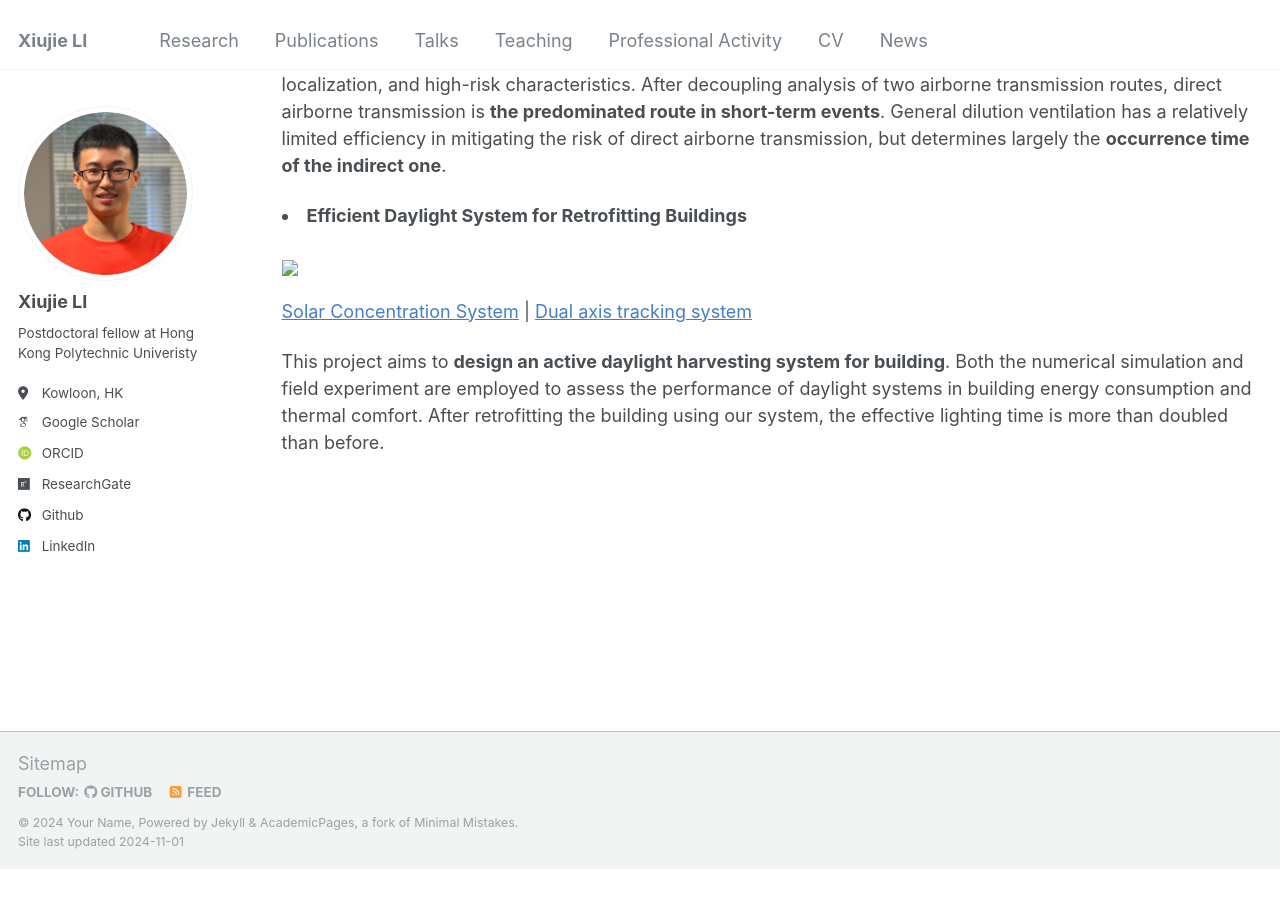
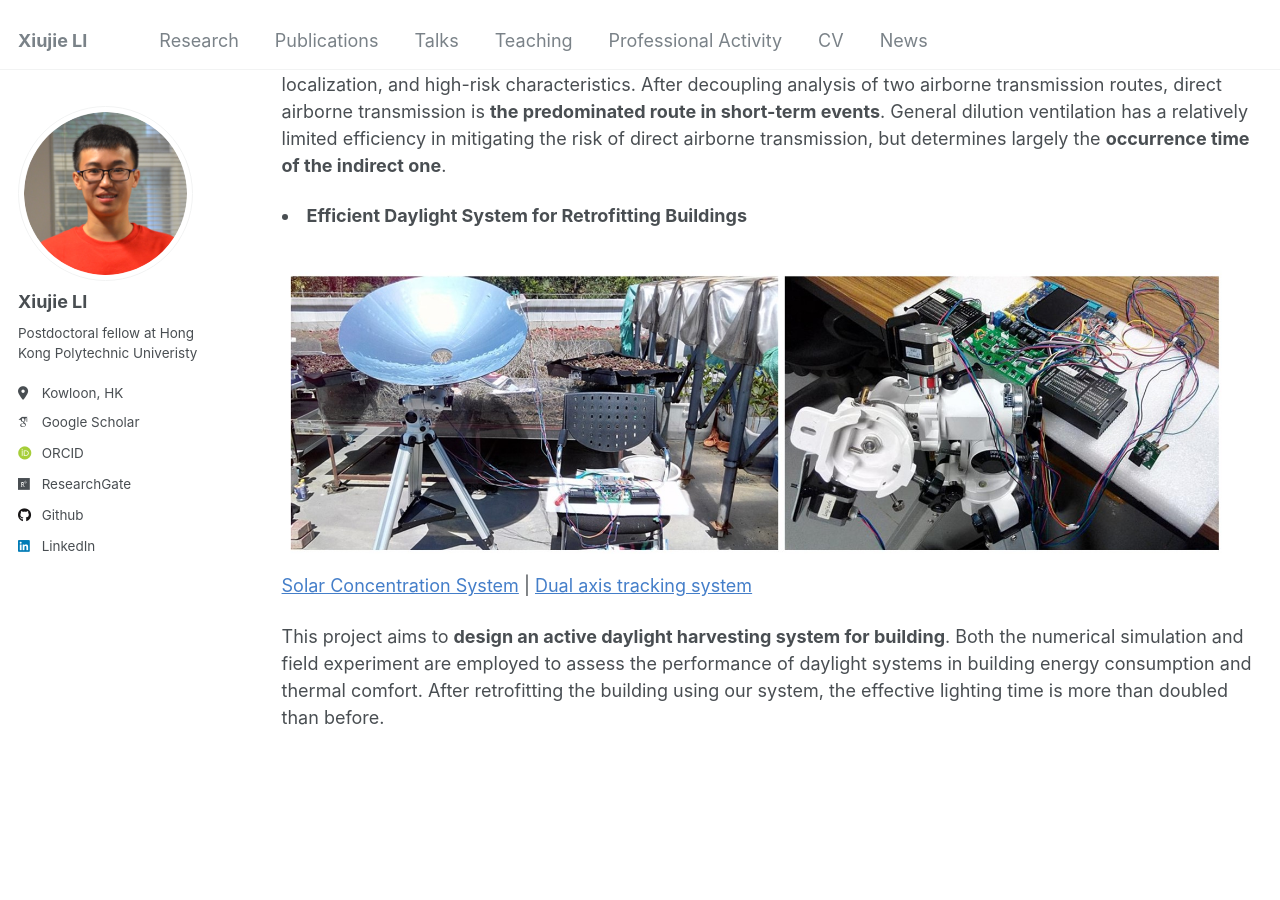
Before and after one commit to XiujieLI/XiujieLI.github.io, a Jekyll site: the page built from _pages/portfolio.html, in a window 1280 px wide and 900 px high, scrolled down 3387 px. Built offline with Jekyll 4.4.1, drawn with Linux system fonts in a browser that asks for light colours; some web fonts are replaced; before the commit the page ends 4256 px from its top, so only the background shows below that.

Commit message:
Update portfolio.html

```diff
--- a/_pages/portfolio.html
+++ b/_pages/portfolio.html
@@ -11,7 +11,7 @@ My current study is dedicated to <strong> dynamics of airborne transmission in s
         <strong><li> Atomization Mechanism of Medical Procedures: Particle Image Velocimetry (PIV) Measurement </li></strong>
         </h4>
 <p></p>
-<img style="width:96%;" src="https://xiujieli.github.io/Xiujie_LI.github.io/images/research1.png">
+<img style="width:96%;" src="https://xiujieli.github.io/images/research1.png">
         <p class="w3-justify">
         <a style="color: #447ec9" href="https://aip.scitation.org/doi/full/10.1063/5.0048848">Experiment chamber</a> | <a style="color: #447ec9" href="https://aip.scitation.org/doi/figure/10.1063/5.0048848#v1">Overlaying image sequence</a>
         </p>
@@ -22,7 +22,7 @@ My current study is dedicated to <strong> dynamics of airborne transmission in s
  <strong><li> Nosocomial Infections in Medical Environments: Computational Fluid Dynamics (CFD) Simulation</li></strong>
         </h4>
 <p></p>
-<img style="width:96%;" src="https://xiujieli.github.io/Xiujie_LI.github.io/images/research2.png">
+<img style="width:96%;" src="https://xiujieli.github.io/images/research2.png">
         <p class="w3-justify">
         <a style="color: #447ec9" href="https://doi.org/10.1016/j.jhazmat.2024.135338">Computational Domain</a> | <a style="color: #447ec9" href="https://doi.org/10.1016/j.jobe.2023.106961">Cross-infection risks</a>
         </p>
@@ -33,7 +33,7 @@ My current study is dedicated to <strong> dynamics of airborne transmission in s
 
    <strong><li> Dynamics of Airborne transmission in Short-term Exposure Events </li></strong>
 <p></p>
-<img style="width:96%;" src="https://xiujieli.github.io/Xiujie_LI.github.io/images/research3.png">
+<img style="width:96%;" src="https://xiujieli.github.io/images/research3.png">
         <p class="w3-justify">
         <a style="color: #447ec9" href="https://www.sciencedirect.com/science/article/abs/pii/S0360132322007181">Simulation Scenerio</a> | <a style="color: #447ec9" href="https://link.springer.com/article/10.1007/s12273-022-0917-9">Airflow interaction</a>
         </p>
@@ -43,7 +43,7 @@ My current study is dedicated to <strong> dynamics of airborne transmission in s
 
    <strong><li>Efficient Daylight System for Retrofitting Buildings</li></strong>
     <p></p>
-        <img style="width:96%;" src="https://xiujieli.github.io/Xiujie_LI.github.io/images/daylight.png">
+        <img style="width:96%;" src="https://xiujieli.github.io/images/daylight.png">
         <p class="w3-justify">
         <a style="color: #447ec9" href="https://www.sciencedirect.com/science/article/pii/S0960148119302514">Solar Concentration System</a> | <a style="color: #447ec9" href="https://www.sciencedirect.com/science/article/pii/S0960148119302514">Dual axis tracking system</a>
         </p>
```
